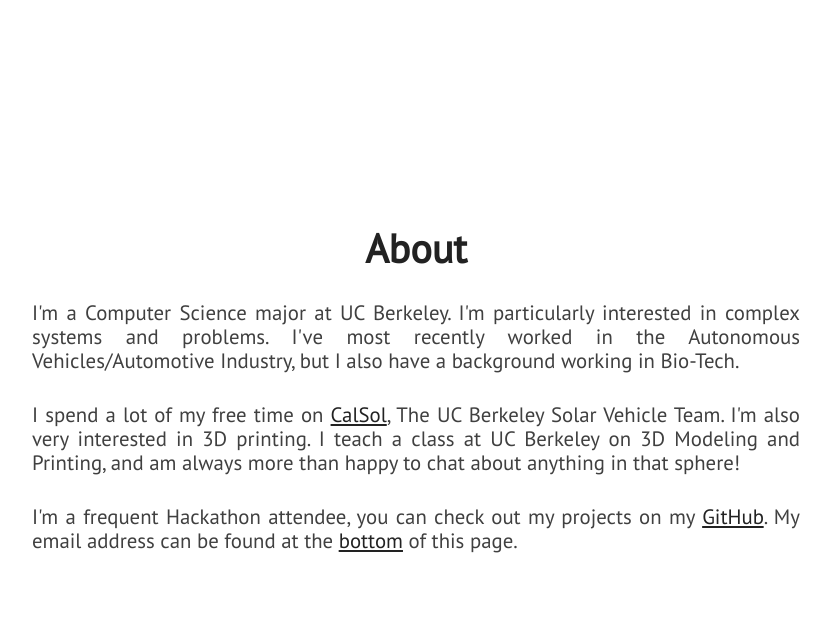
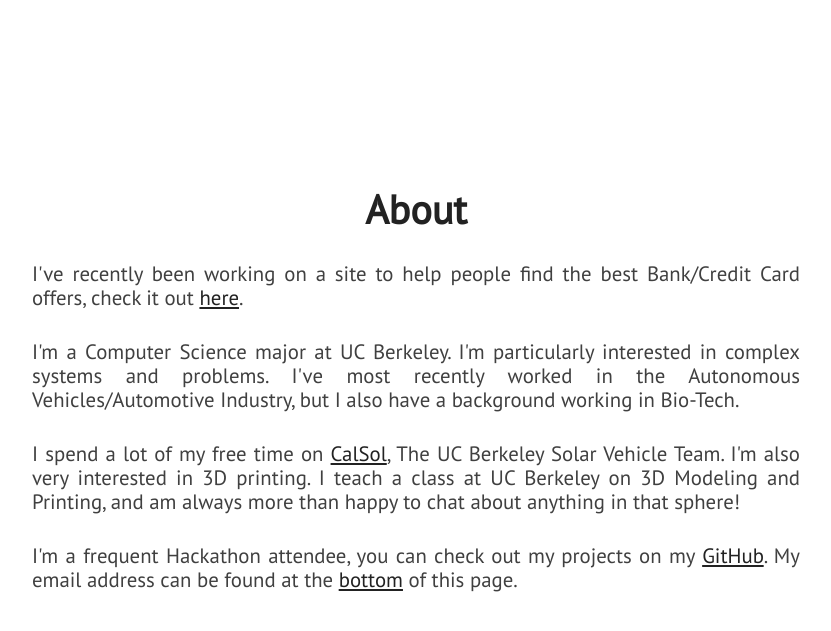
Before and after one commit to missingno01/missingno01.github.io, a Jekyll site: the page built from index.html, in a window 1280 px wide and 900 px high, scrolled down 1026 px. Shown: the top 631 px of the window, without its empty margins (224-1055 px from the left). Built offline with Jekyll 4.4.1, drawn with Linux system fonts in a browser that asks for light colours; nearby versions of some CDN libraries.

Commit message:
Update about.html

```diff
--- a/_includes/about.html
+++ b/_includes/about.html
@@ -2,6 +2,8 @@
     <section class="section about" id="about">
         <div id="about-text">
             <div class="section-heading">About</div>
+            <p class="paragraph-text justify-text">
+                I've recently been working on a site to help people find the best Bank/Credit Card offers, check it out <a href="https://bankrewards.io">here</a>.</p>
             <p class="paragraph-text justify-text">
                 I'm a Computer Science major at UC Berkeley. I'm particularly interested in complex systems and problems. I've most recently worked in the Autonomous Vehicles/Automotive Industry, but I also have a background working in Bio-Tech.
             </p>
```
